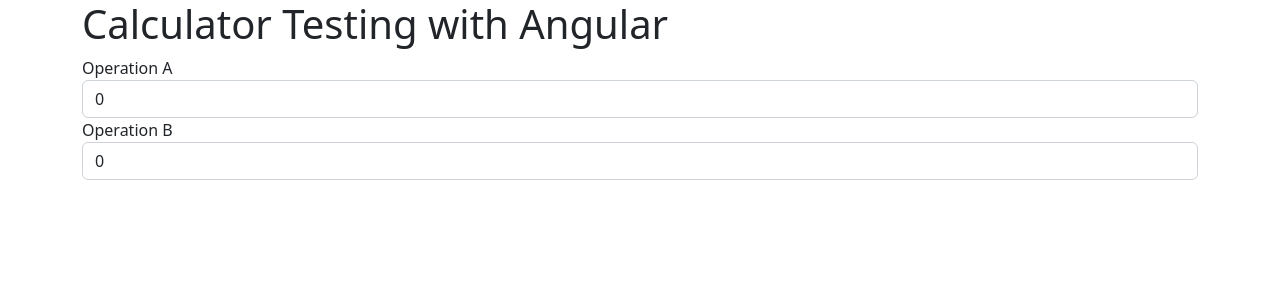
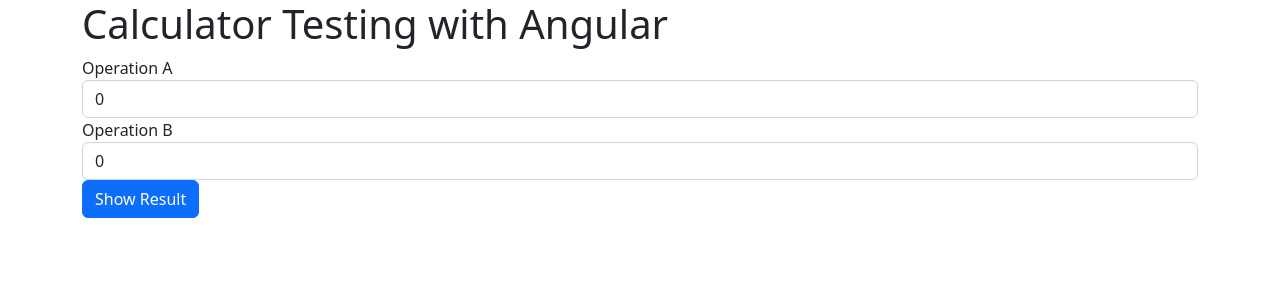
Before and after one commit to LucianoCerullo77/calculatorv1Angular, an Angular app: page / in a window 1280 px wide. Shown: the top 300 px of the page. Built offline with nearby package versions, Linux system fonts and the light colour scheme.

Commit message:
button added with result operation

```diff
--- a/src/app/app.component.html
+++ b/src/app/app.component.html
@@ -21,5 +21,8 @@
         name="operationB"
       />
     </div>
+    <button class="btn btn-primary" type="submit" (click)="sum()">
+      Show Result
+    </button>
   </form>
 </div>
```
